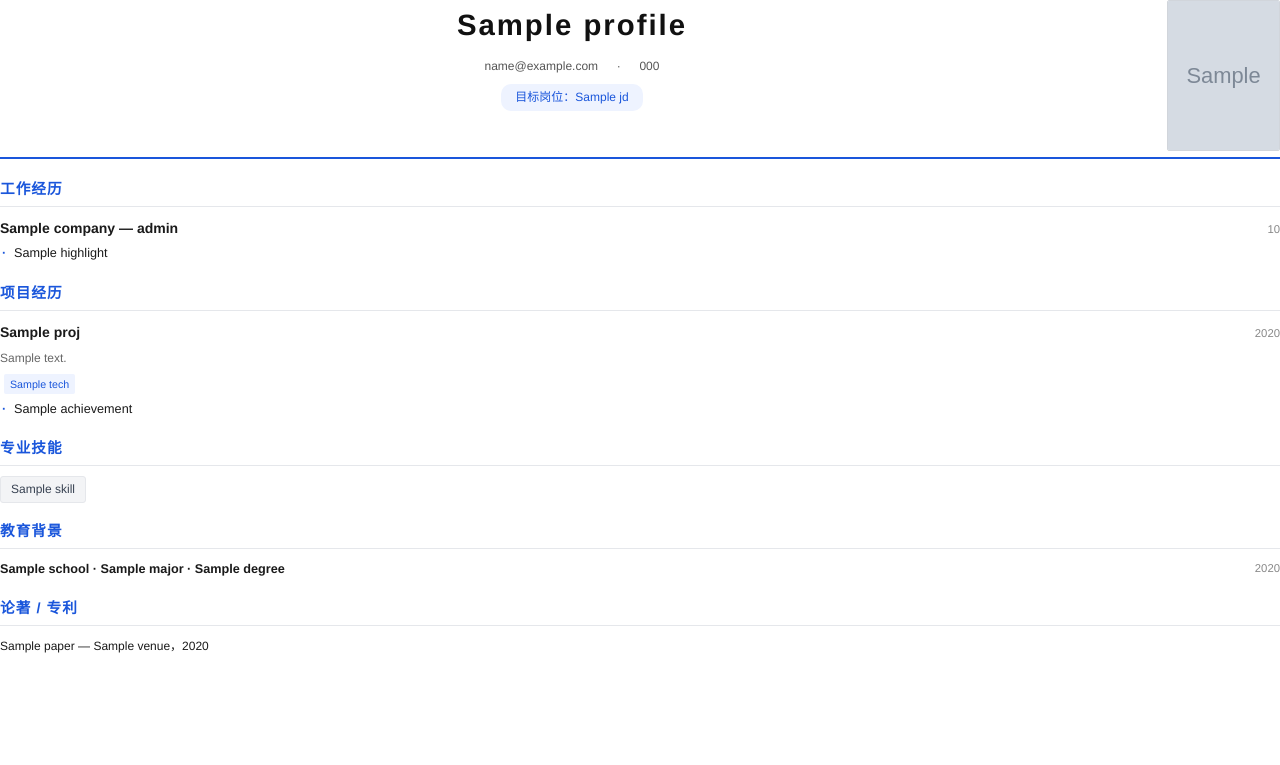
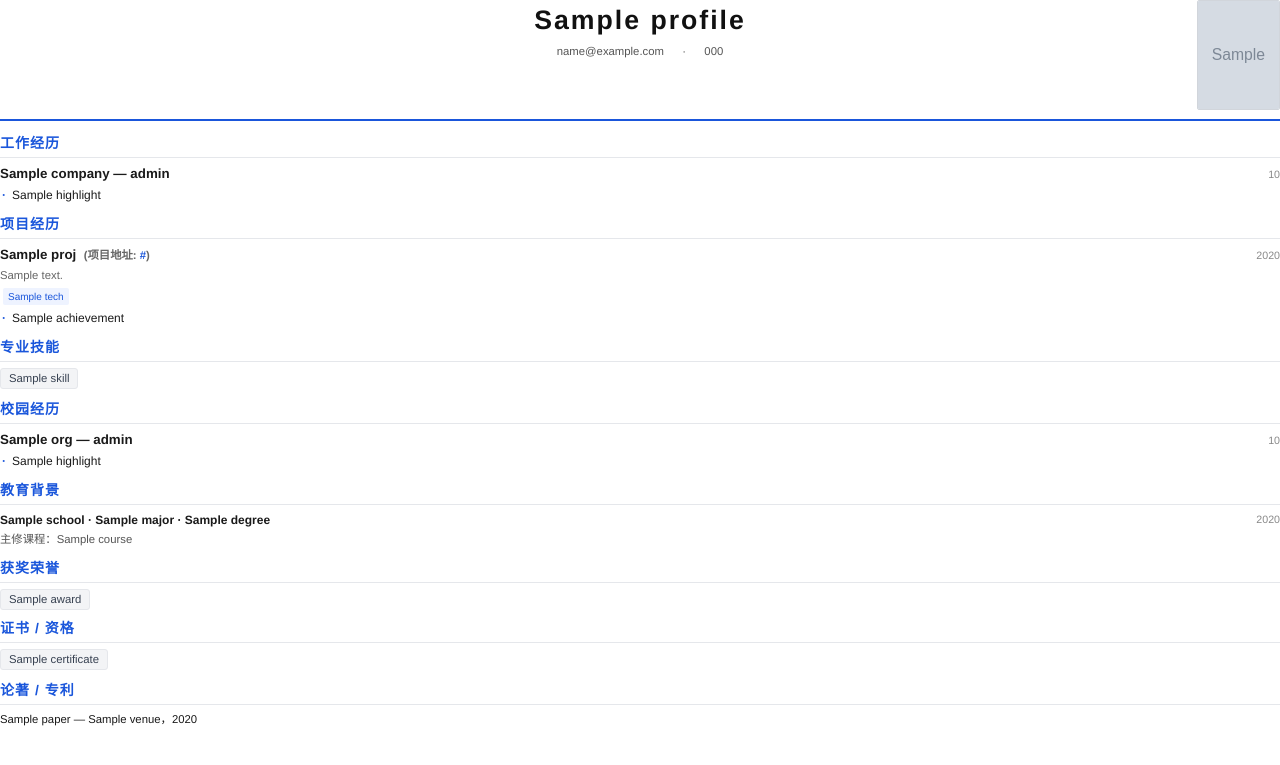
Before and after one commit to HR-Xie/career-sync-agent, a FastAPI app: template templates/resumes/modern.html in a window 1280 px wide. Shown: the top 765 px of the page. Run offline with FastAPI, Linux system fonts and the light colour scheme; the template is opened without the code that fills it: most values are stand-ins (such as "Sample title", 1, 10 or a date in 2020); grey boxes marked "Sample" are stand-in pictures.

Commit message:
feat: 无JD模式、内容优化、Schema扩展、README规范化
- JD 截图改为可选，无 JD 时自动切换为 STAR 法则内容润色
- 简历 Schema 扩展: 校园经历、获奖荣誉、证书资格、主修课程、项目开源地址
- LLM 客户端切换为 AsyncOpenAI，避免事件循环阻塞
- LLMRouter 单例化，生成接口提速 167x
- 新增 RESUME_POLISH_PROMPT（无 JD 内容优化）
- PDF 模板强制单页 A4，证件照绝对定位不影响居中
- 新增 _campus.html / _awards.html 模板组件，项目 URL 展示
- WebSocket 进度推送，上传按钮分步提示
- 公司搜索 Bing → DuckDuckGo → LLM 三级回退
- README 重写：Badges、架构图、字段覆盖树、FAQ
- 32 个测试全部通过

```diff
--- a/templates/pages/result.html
+++ b/templates/pages/result.html
@@ -117,6 +117,10 @@
                 <button onclick="showModal('company')" class="bg-purple-600 text-white px-4 py-2 rounded-lg hover:bg-purple-700">查看 & 复制</button>
             </div>
         </div>
+
+        <div class="text-center mt-10">
+            <a href="/" class="inline-block bg-gray-100 text-gray-600 px-6 py-3 rounded-lg hover:bg-gray-200 font-medium">返回首页 · 制作新简历</a>
+        </div>
     </div>
 
     <!-- Modal (inline styles, no Tailwind dependency) -->
--- /dev/null
+++ b/templates/resumes/_awards.html
@@ -0,0 +1,20 @@
+{% if profile.awards or profile.certificates %}
+<div class="section">
+  {% if profile.awards %}
+  <div class="section-title">获奖荣誉</div>
+  <div class="skills-wrap">
+    {% for a in profile.awards %}
+    <span class="skill-chip">{{ a }}</span>
+    {% endfor %}
+  </div>
+  {% endif %}
+  {% if profile.certificates %}
+  <div class="section-title" style="margin-top:{% if profile.awards %}8{% else %}0{% endif %}px">证书 / 资格</div>
+  <div class="skills-wrap">
+    {% for c in profile.certificates %}
+    <span class="skill-chip">{{ c }}</span>
+    {% endfor %}
+  </div>
+  {% endif %}
+</div>
+{% endif %}
--- /dev/null
+++ b/templates/resumes/_campus.html
@@ -0,0 +1,20 @@
+{% if profile.campus %}
+<div class="section">
+  <div class="section-title">校园经历</div>
+  {% for c in profile.campus %}
+  <div class="item">
+    <div class="item-head">
+      <span class="title">{{ c.org }}{% if c.role %} — {{ c.role }}{% endif %}</span>
+      {% if c.duration %}<span class="date">{{ c.duration }}</span>{% endif %}
+    </div>
+    {% if c.highlights %}
+    <ul class="bullets">
+      {% for hl in c.highlights %}
+      <li>{{ hl }}</li>
+      {% endfor %}
+    </ul>
+    {% endif %}
+  </div>
+  {% endfor %}
+</div>
+{% endif %}
--- a/templates/resumes/_projects.html
+++ b/templates/resumes/_projects.html
@@ -4,7 +4,7 @@
   {% for proj in profile.projects %}
   <div class="item">
     <div class="item-head">
-      <span class="title">{{ proj.name }}</span>
+      <span class="title">{{ proj.name }}{% if proj.url %} &nbsp;<span style="font-size:8.5pt;color:#666">(项目地址: <a href="{{ proj.url }}" style="color:#1a56db;text-decoration:none;">{{ proj.url }}</a>)</span>{% endif %}</span>
       {% if proj.year %}<span class="date">{{ proj.year }}</span>{% endif %}
     </div>
     {% if proj.desc %}<div class="item-sub">{{ proj.desc }}</div>{% endif %}
--- a/templates/resumes/modern.html
+++ b/templates/resumes/modern.html
@@ -6,15 +6,20 @@
 <style>
   @page {
     size: A4;
-    margin: 20mm 18mm 20mm 18mm;
+    margin: 15mm 15mm 15mm 15mm;
   }
 
   * { margin: 0; padding: 0; box-sizing: border-box; }
 
+  html, body {
+    max-height: 267mm;  /* A4 297mm - 30mm margins */
+    overflow: hidden;
+  }
+
   body {
     font-family: "PingFang SC", "Microsoft YaHei", "Noto Sans SC", "Helvetica Neue", sans-serif;
-    font-size: 10.5pt;
-    line-height: 1.7;
+    font-size: 10pt;
+    line-height: 1.5;
     color: #1a1a1a;
     -webkit-print-color-adjust: exact;
     print-color-adjust: exact;
@@ -24,39 +29,34 @@
   .header {
     position: relative;
     text-align: center;
-    padding-bottom: 14px;
-    margin-bottom: 18px;
+    padding-bottom: 10px;
+    margin-bottom: 12px;
     border-bottom: 2px solid #1a56db;
   }
+  .header.has-photo {
+    min-height: 32mm;
+    padding-bottom: 4px;
+  }
   .header .name {
-    font-size: 22pt;
+    font-size: 20pt;
     font-weight: 700;
     letter-spacing: 2px;
     color: #111;
   }
   .header .meta {
-    margin-top: 6px;
-    font-size: 9pt;
+    margin-top: 3px;
+    font-size: 8.5pt;
     color: #555;
     word-spacing: 6px;
   }
-  .header .target {
-    display: inline-block;
-    margin-top: 8px;
-    padding: 3px 14px;
-    font-size: 9pt;
-    color: #1a56db;
-    background: #eef3ff;
-    border-radius: 10px;
-  }
 
-  /* ── Optional photo (top-right) ── */
+  /* ── Optional photo (absolute right, 不影响居中, 不碰蓝线) ── */
   .header-photo {
     position: absolute;
     right: 0;
     top: 0;
-    width: 30mm;
-    height: 40mm;
+    width: 22mm;
+    height: 29mm;
     border: 1px solid #d1d5db;
     border-radius: 2px;
     overflow: hidden;
@@ -66,21 +66,18 @@
     width: 100%;
     height: 100%;
     object-fit: cover;
-  }
-  .header.with-photo {
-    padding-right: 36mm;
-    min-height: 42mm;
+    display: block;
   }
 
   /* ── Section ── */
-  .section { margin-bottom: 16px; }
+  .section { margin-bottom: 10px; }
 
   .section-title {
-    font-size: 11pt;
+    font-size: 10.5pt;
     font-weight: 700;
     color: #1a56db;
-    padding-bottom: 4px;
-    margin-bottom: 10px;
+    padding-bottom: 3px;
+    margin-bottom: 6px;
     border-bottom: 1px solid #e5e7eb;
     letter-spacing: 1px;
   }
@@ -89,11 +86,11 @@
   .skills-wrap {
     display: flex;
     flex-wrap: wrap;
-    gap: 6px;
+    gap: 4px;
   }
   .skill-chip {
-    font-size: 9pt;
-    padding: 2px 10px;
+    font-size: 8.5pt;
+    padding: 1px 8px;
     background: #f3f4f6;
     border: 1px solid #e5e7eb;
     border-radius: 3px;
@@ -101,29 +98,29 @@
   }
 
   /* ── Experience / Projects ── */
-  .item { margin-bottom: 12px; }
+  .item { margin-bottom: 8px; }
   .item:last-child { margin-bottom: 0; }
 
   .item-head {
     display: flex;
     justify-content: space-between;
     align-items: baseline;
-    margin-bottom: 3px;
+    margin-bottom: 2px;
   }
   .item-head .title {
     font-weight: 600;
-    font-size: 10.5pt;
+    font-size: 10pt;
   }
   .item-head .date {
-    font-size: 8.5pt;
+    font-size: 8pt;
     color: #888;
     white-space: nowrap;
     margin-left: 12px;
   }
   .item-sub {
-    font-size: 9pt;
+    font-size: 8.5pt;
     color: #666;
-    margin-bottom: 4px;
+    margin-bottom: 2px;
   }
 
   .bullets {
@@ -132,9 +129,9 @@
   }
   .bullets li {
     position: relative;
-    padding-left: 14px;
-    margin-bottom: 2px;
-    font-size: 9.5pt;
+    padding-left: 12px;
+    margin-bottom: 1px;
+    font-size: 9pt;
     text-align: justify;
   }
   .bullets li::before {
@@ -149,12 +146,12 @@
   .tech-tags {
     display: inline-flex;
     flex-wrap: wrap;
-    gap: 3px;
-    margin-left: 4px;
+    gap: 2px;
+    margin-left: 3px;
   }
   .tech-tags .tag {
-    font-size: 8pt;
-    padding: 1px 6px;
+    font-size: 7.5pt;
+    padding: 1px 5px;
     background: #eef3ff;
     color: #1a56db;
     border-radius: 2px;
@@ -164,25 +161,38 @@
   .edu-row {
     display: flex;
     justify-content: space-between;
-    font-size: 9.5pt;
-    margin-bottom: 3px;
+    font-size: 9pt;
+    margin-bottom: 2px;
   }
   .edu-row .school { font-weight: 600; }
-  .edu-row .year { color: #888; font-size: 8.5pt; }
+  .edu-row .year { color: #888; font-size: 8pt; }
+  .edu-courses {
+    font-size: 8.5pt;
+    color: #555;
+    margin-top: 2px;
+  }
+
+  /* ── Awards / Certs ── */
+  .awards-row {
+    display: flex;
+    flex-wrap: wrap;
+    gap: 6px;
+    font-size: 8.5pt;
+  }
 
   /* ── Papers ── */
   .paper-item {
-    font-size: 9pt;
-    margin-bottom: 2px;
-    padding-left: 14px;
-    text-indent: -14px;
+    font-size: 8.5pt;
+    margin-bottom: 1px;
+    padding-left: 12px;
+    text-indent: -12px;
   }
 </style>
 </head>
 <body>
 
 <!-- Header -->
-<div class="header{% if profile.photo %} with-photo{% endif %}">
+<div class="header{% if profile.photo %} has-photo{% endif %}">
   {% if profile.photo %}
   <div class="header-photo">
     <img src="{{ profile.photo }}" alt="证件照">
@@ -190,7 +200,6 @@
   {% endif %}
   <div class="name">{{ profile.name }}</div>
   <div class="meta">{{ profile.email }} &nbsp;·&nbsp; {{ profile.phone }}</div>
-  <div class="target">目标岗位：{{ jd.title }}</div>
 </div>
 
 {% if is_fresh_grad %}
@@ -204,11 +213,18 @@
     <span class="school">{{ edu.school }} · {{ edu.major }} · {{ edu.degree }}</span>
     <span class="year">{{ edu.year }}</span>
   </div>
+  {% if edu.courses %}
+  <div class="edu-courses">主修课程：{{ edu.courses | join('、') }}</div>
+  {% endif %}
   {% endfor %}
 </div>
 {% endif %}
 
 {% include "_skills.html" %}
+
+{% if profile.campus %}
+{% include "_campus.html" %}
+{% endif %}
 
 {% if profile.experience %}
 <div class="section">
@@ -232,6 +248,7 @@
 {% endif %}
 
 {% include "_projects.html" %}
+{% include "_awards.html" %}
 {% include "_papers.html" %}
 
 {% else %}
@@ -261,6 +278,10 @@
 {% include "_projects.html" %}
 {% include "_skills.html" %}
 
+{% if profile.campus %}
+{% include "_campus.html" %}
+{% endif %}
+
 {% if profile.education %}
 <div class="section">
   <div class="section-title">教育背景</div>
@@ -269,10 +290,14 @@
     <span class="school">{{ edu.school }} · {{ edu.major }} · {{ edu.degree }}</span>
     <span class="year">{{ edu.year }}</span>
   </div>
+  {% if edu.courses %}
+  <div class="edu-courses">主修课程：{{ edu.courses | join('、') }}</div>
+  {% endif %}
   {% endfor %}
 </div>
 {% endif %}
 
+{% include "_awards.html" %}
 {% include "_papers.html" %}
 
 {% endif %}
```
Also changed, not shown: api/routes/generate.py (+23 -21 lines), api/routes/upload.py (+44 -15 lines), llm/client.py (+4 -4 lines), llm/prompts.py (+53 -6 lines), services/generator.py (+14 -8 lines), services/orchestrator.py (+56 -17 lines), templates/pages/index.html (+29 -9 lines), README.md, 3 other files.
